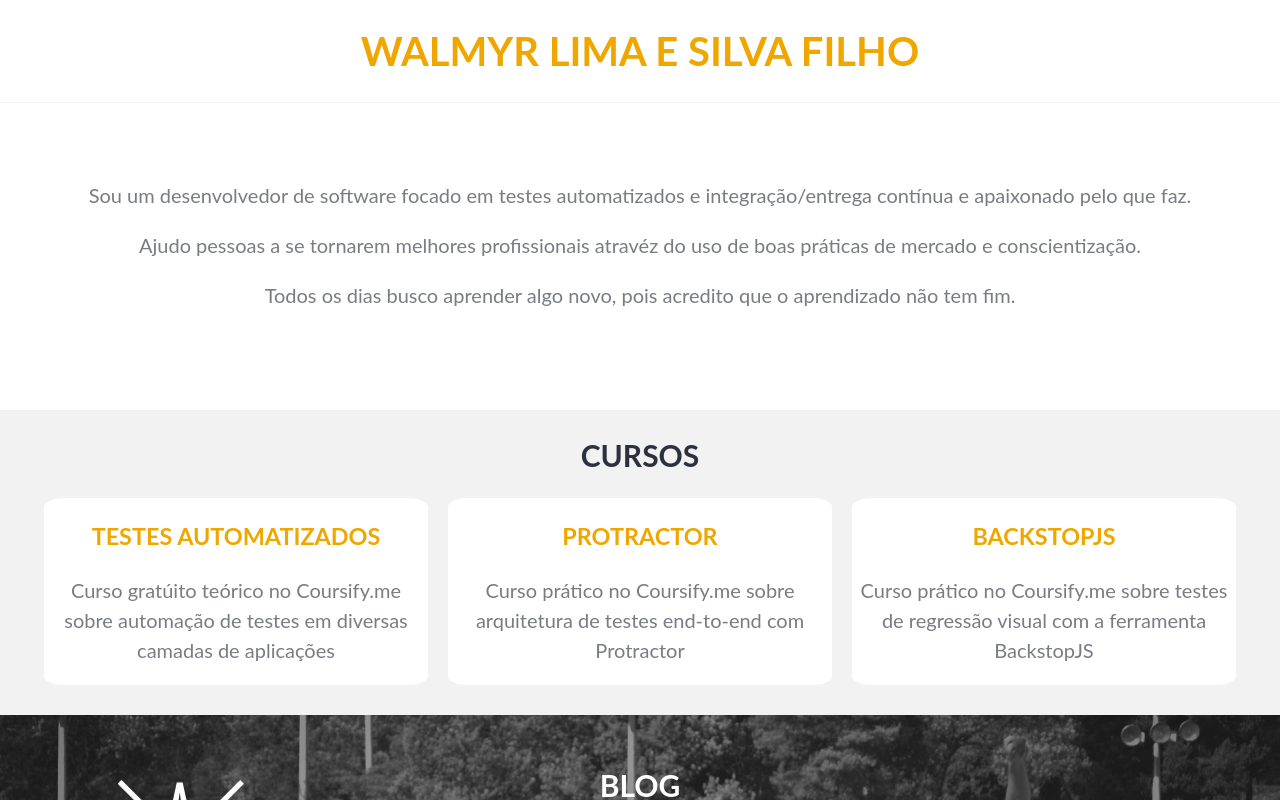
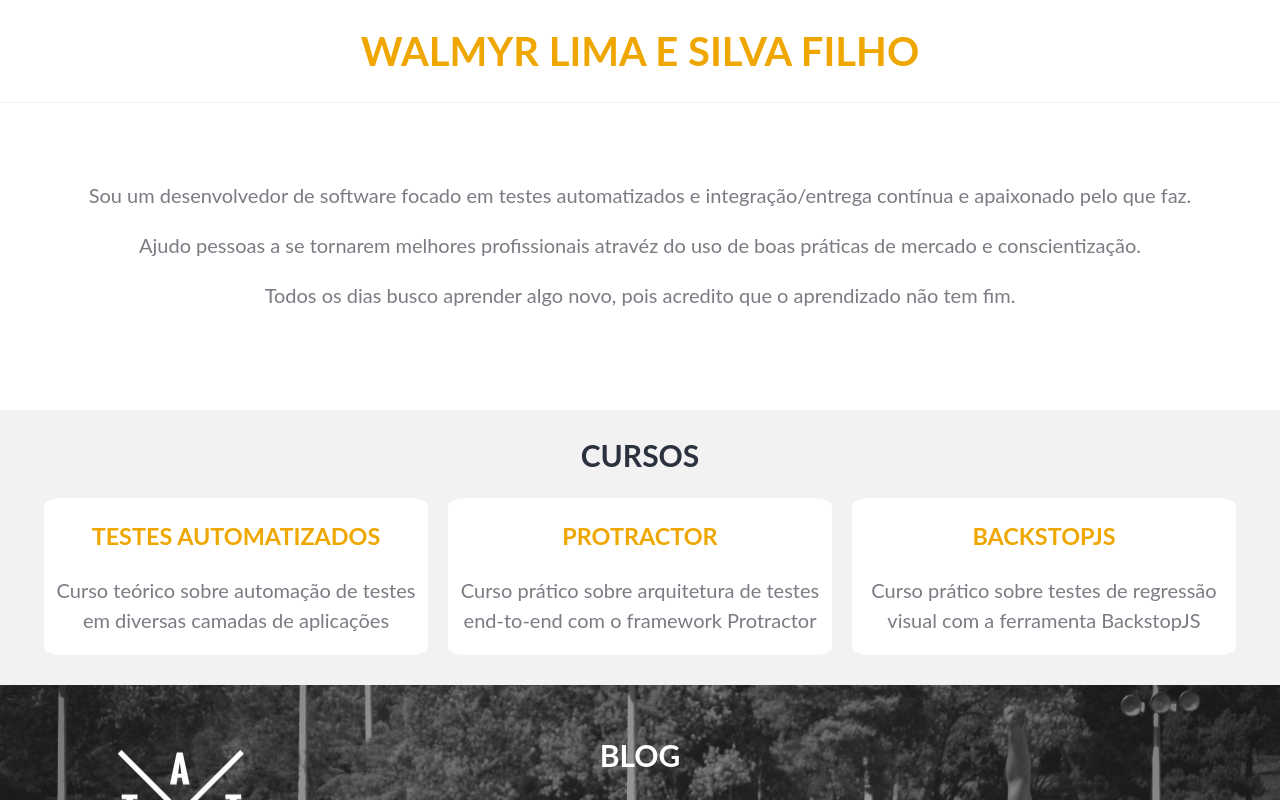
Before and after one commit to wlsf82/-walmyr-filho-react, a React (Create React App) app: page / in a window 1280 px wide. Shown: the top 800 px of the page. Built offline with nearby package versions, Linux system fonts and the light colour scheme.

Commit message:
simplify courses' descriptions

```diff
--- a/src/components/Courses/index.js
+++ b/src/components/Courses/index.js
@@ -6,19 +6,19 @@ const courses = [
         id: uuid(),
         href: "http://talkingabouttesting.coursify.me/courses/introducao-aos-testes-automatizados",
         title: "Testes automatizados",
-        p: "Curso gratúito teórico no Coursify.me sobre automação de testes em diversas camadas de aplicações",
+        p: "Curso teórico sobre automação de testes em diversas camadas de aplicações",
     },
     {
         id: uuid(),
         href: "http://talkingabouttesting.coursify.me/courses/arquitetura-de-testes-com-protractor",
         title: "Protractor",
-        p: "Curso prático no Coursify.me sobre arquitetura de testes end-to-end com Protractor",
+        p: "Curso prático sobre arquitetura de testes end-to-end com o framework Protractor",
     },
     {
         id: uuid(),
         href: "http://talkingabouttesting.coursify.me/courses/testes-de-regressao-visual-com-backstopjs",
         title: "BackstopJS",
-        p: "Curso prático no Coursify.me sobre testes de regressão visual com a ferramenta BackstopJS",
+        p: "Curso prático sobre testes de regressão visual com a ferramenta BackstopJS",
     },
 ];
 
```
